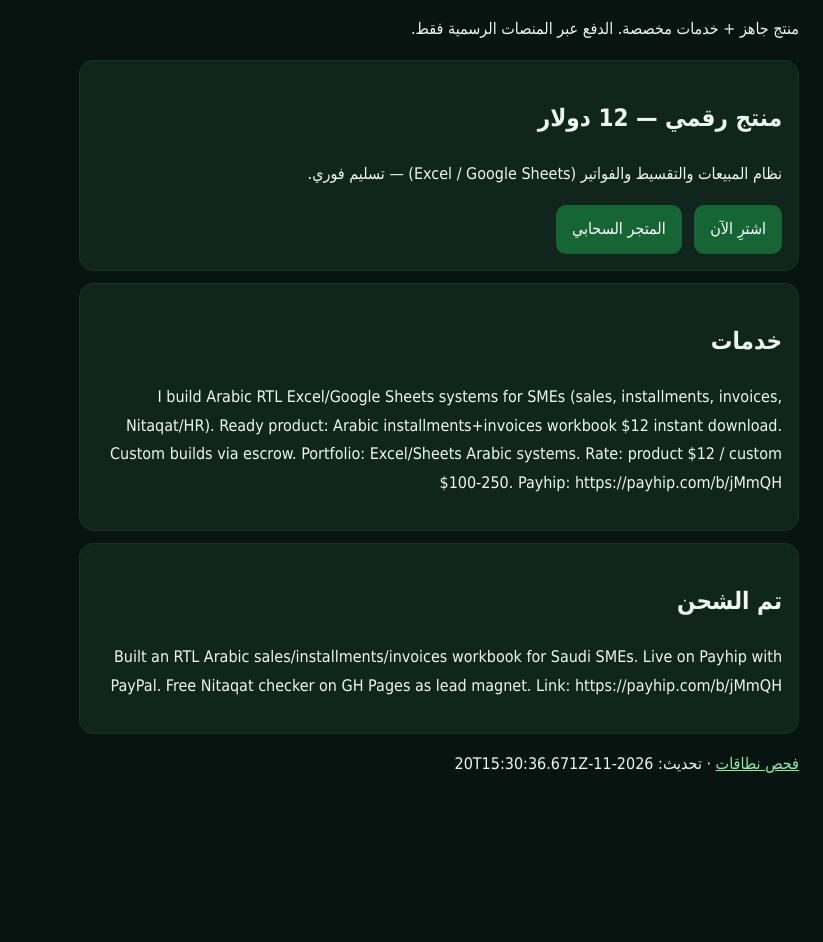
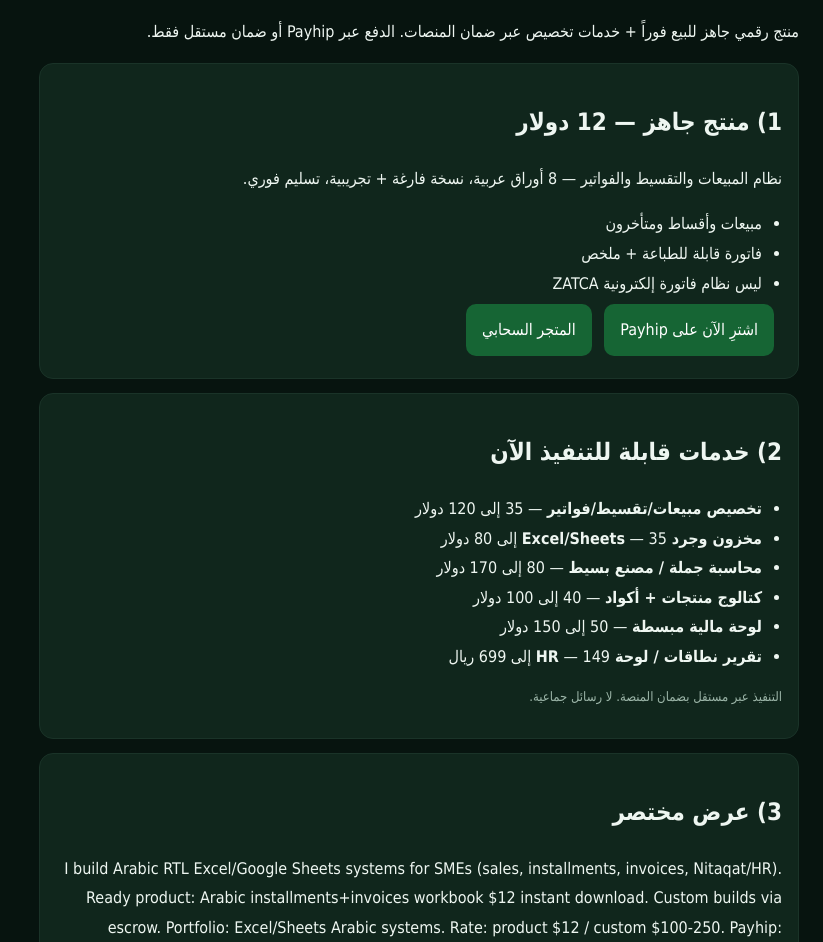
Before and after one commit to waleedalhabib11-oss/revenue-engine-site, a plain HTML site: page for-hire.html in a window 1280 px wide. Shown: the part 109-1051 px from the top of the page, without its empty margins (457-1280 px from the left). Before the commit the page ends 927 px from the top, so only its background shows below. Drawn offline with Linux system fonts and the light colour scheme.

Commit message:
chore: publish site

```diff
--- a/for-hire.html
+++ b/for-hire.html
@@ -3,31 +3,47 @@
 <head>
 <meta charset="utf-8"/>
 <meta name="viewport" content="width=device-width,initial-scale=1"/>
-<title>أنظمة Excel عربية — للبيع والخدمات</title>
-<meta name="description" content="نظام مبيعات وتقسيط وفواتير Excel عربي — 12 دولار. خدمات Sheets مخصصة عبر مستقل."/>
+<title>خدمات Excel وGoogle Sheets عربية — منتج جاهز + تخصيص</title>
+<meta name="description" content="منتج مبيعات وتقسيط وفواتير بـ 12 دولار، وخدمات مخزون ومحاسبة ولوحات تقارير للمنشآت العربية."/>
 <style>
-body{font-family:Tahoma,Arial,sans-serif;background:#07140f;color:#eef6f1;margin:0;padding:24px;line-height:1.8;max-width:720px}
-a{color:#86efac} .c{background:#10261c;border:1px solid #1a3328;border-radius:14px;padding:16px;margin:12px 0}
-.btn{display:inline-block;background:#166534;color:#fff;padding:10px 16px;border-radius:10px;text-decoration:none;margin-inline-end:8px}
+body{font-family:Tahoma,Arial,sans-serif;background:#07140f;color:#eef6f1;margin:0;padding:24px;line-height:1.85;max-width:760px}
+a{color:#86efac}
+.c{background:#10261c;border:1px solid #1a3328;border-radius:14px;padding:16px;margin:14px 0}
+.btn{display:inline-block;background:#166534;color:#fff!important;padding:11px 16px;border-radius:10px;text-decoration:none;margin:6px 8px 6px 0}
+.muted{color:#9cb5a8;font-size:13px}
+ul{margin:8px 0 0;padding-inline-start:20px}
 </style>
 </head>
 <body>
 <h1>أنظمة Excel / Google Sheets عربية للمنشآت</h1>
-<p>منتج جاهز + خدمات مخصصة. الدفع عبر المنصات الرسمية فقط.</p>
+<p>منتج رقمي جاهز للبيع فوراً + خدمات تخصيص عبر ضمان المنصات. الدفع عبر Payhip أو ضمان مستقل فقط.</p>
 <div class="c">
-  <h2>منتج رقمي — 12 دولار</h2>
-  <p>نظام المبيعات والتقسيط والفواتير (Excel / Google Sheets) — تسليم فوري.</p>
-  <a class="btn" href="https://payhip.com/b/jMmQH">اشترِ الآن</a>
-  <a class="btn" href="https://84-13-145-169.sslip.io/">المتجر السحابي</a>
+  <h2>1) منتج جاهز — 12 دولار</h2>
+  <p>نظام المبيعات والتقسيط والفواتير — 8 أوراق عربية، نسخة فارغة + تجريبية، تسليم فوري.</p>
+  <ul>
+    <li>مبيعات وأقساط ومتأخرون</li>
+    <li>فاتورة قابلة للطباعة + ملخص</li>
+    <li>ليس نظام فاتورة إلكترونية ZATCA</li>
+  </ul>
+  <a class="btn" href="https://payhip.com/b/jMmQH?utm_source=forhire&utm_medium=ghpages&utm_campaign=sell_now">اشترِ الآن على Payhip</a>
+  <a class="btn" href="https://84-13-145-169.sslip.io/?utm_source=forhire&utm_medium=ghpages&utm_campaign=sell_now">المتجر السحابي</a>
 </div>
 <div class="c">
-  <h2>خدمات</h2>
+  <h2>2) خدمات قابلة للتنفيذ الآن</h2>
+  <ul>
+    <li><b>تخصيص مبيعات/تقسيط/فواتير</b> — 35 إلى 120 دولار</li>
+    <li><b>مخزون وجرد Excel/Sheets</b> — 35 إلى 80 دولار</li>
+    <li><b>محاسبة جملة / مصنع بسيط</b> — 80 إلى 170 دولار</li>
+    <li><b>كتالوج منتجات + أكواد</b> — 40 إلى 100 دولار</li>
+    <li><b>لوحة مالية مبسطة</b> — 50 إلى 150 دولار</li>
+    <li><b>تقرير نطاقات / لوحة HR</b> — 149 إلى 699 ريال</li>
+  </ul>
+  <p class="muted">التنفيذ عبر مستقل بضمان المنصة. لا رسائل جماعية.</p>
+</div>
+<div class="c">
+  <h2>3) عرض مختصر</h2>
   <p>I build Arabic RTL Excel/Google Sheets systems for SMEs (sales, installments, invoices, Nitaqat/HR). Ready product: Arabic installments+invoices workbook $12 instant download. Custom builds via escrow. Portfolio: Excel/Sheets Arabic systems. Rate: product $12 / custom $100-250. Payhip: https://payhip.com/b/jMmQH</p>
 </div>
-<div class="c">
-  <h2>تم الشحن</h2>
-  <p>Built an RTL Arabic sales/installments/invoices workbook for Saudi SMEs. Live on Payhip with PayPal. Free Nitaqat checker on GH Pages as lead magnet. Link: https://payhip.com/b/jMmQH</p>
-</div>
-<p><a href="./">فحص نطاقات</a> · تحديث: 2026-11-20T15:30:36.671Z</p>
+<p class="muted"><a href="./">فحص نطاقات</a> · تحديث: 2026-11-20T15:31:53.273Z</p>
 </body>
 </html>
--- a/offer.json
+++ b/offer.json
@@ -1,5 +1,5 @@
 {
-  "updatedAt": "2026-11-20T15:30:36.672Z",
+  "updatedAt": "2026-11-20T15:31:53.274Z",
   "payhip": "https://payhip.com/b/jMmQH",
   "storefront": "https://84-13-145-169.sslip.io/",
   "posts": [
```
